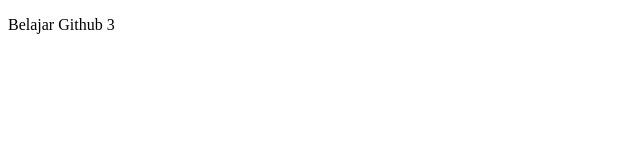
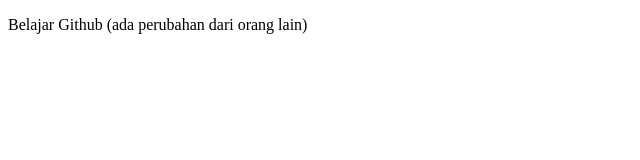
Before and after one commit to anthonyryan720s-sketch/belajargithub, a plain HTML site: page index.html in a window 1280 px wide. Shown: the whole page, without its empty margins (0-640 px from the left). Drawn offline with Linux system fonts and the light colour scheme.

Commit message:
Update index.html

```diff
--- a/index.html
+++ b/index.html
@@ -6,6 +6,6 @@
     <title>Belajar Github</title>
 </head>
 <body>
-    <p>Belajar Github 3</p>
+    <p>Belajar Github (ada perubahan dari orang lain)</p>
 </body>
 </html>
```
